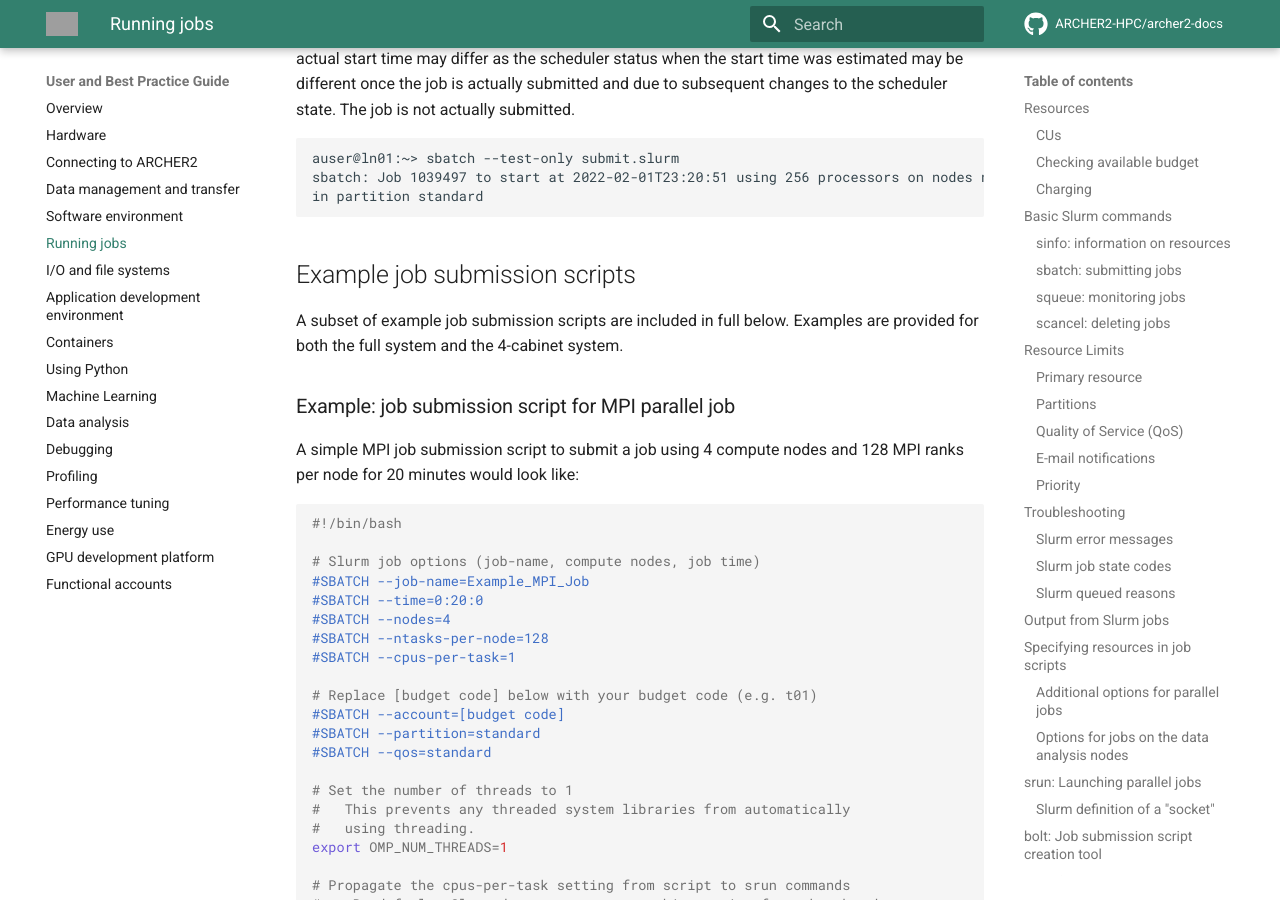
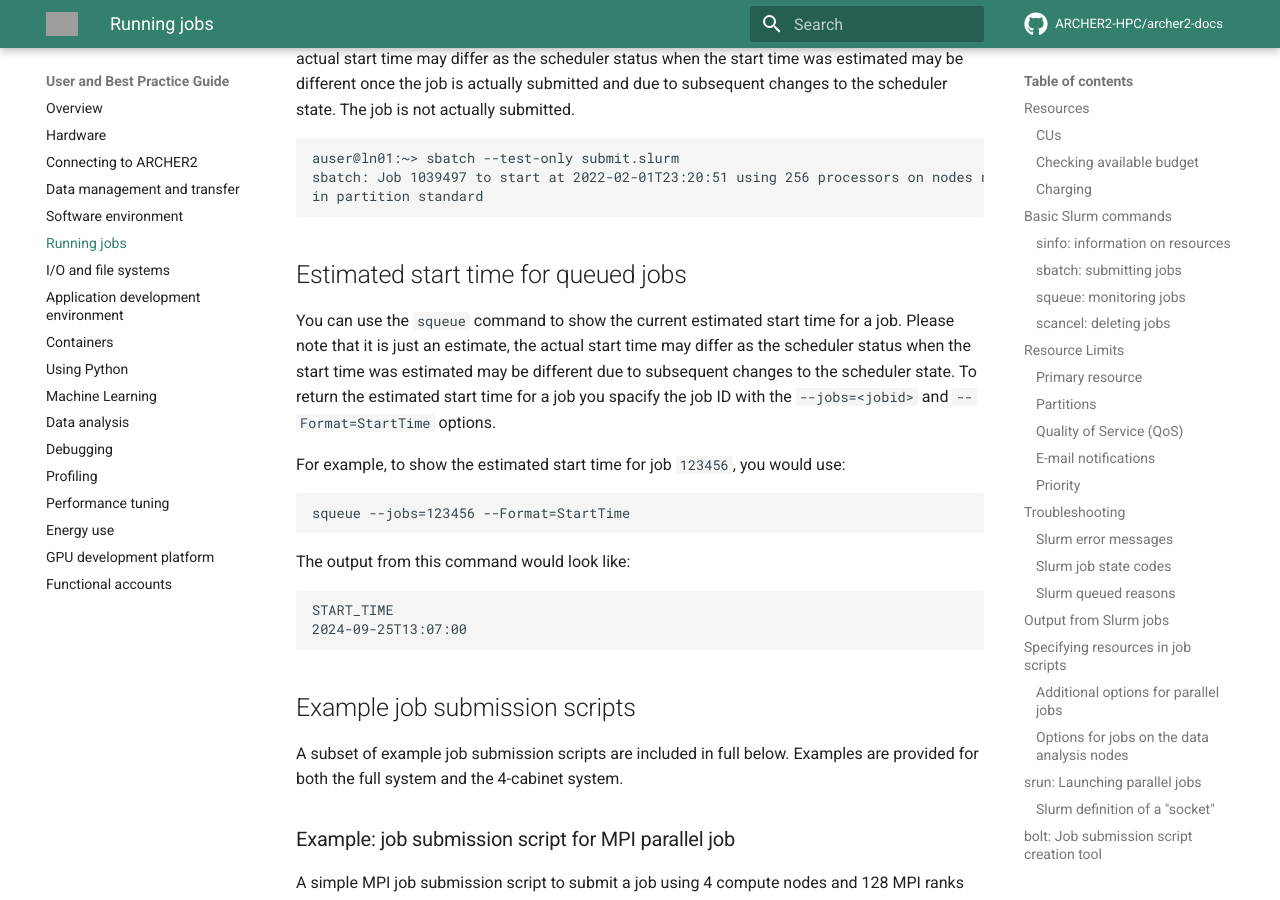
Before and after one commit to ARCHER2-HPC/archer2-docs, an MkDocs documentation site: the page built from docs/user-guide/scheduler.md, in a window 1280 px wide and 900 px high, scrolled down 19186 px. Built offline with MkDocs 1.6.1 and Material for MkDocs 9.7.7, drawn with Linux system fonts in a browser that asks for light colours; comment, search, counter and statistics services are not loaded; grey boxes are pictures that could not be loaded.

Commit message:
Adds not on estimatung start time. Closes #629

````diff
--- a/docs/user-guide/scheduler.md
+++ b/docs/user-guide/scheduler.md
@@ -761,6 +761,27 @@ An example of the sort of output the tool can give would be:
 auser@ln01:~> sbatch --test-only submit.slurm
 sbatch: Job 1039497 to start at 2022-02-01T23:20:51 using 256 processors on nodes nid002836
 in partition standard
+```
+
+## Estimated start time for queued jobs
+
+You can use the `squeue` command to show the current estimated start time for a job.
+Please note that it is just an estimate, the actual start time may differ as the scheduler
+status when the start time was estimated may be different due to subsequent changes to
+the scheduler state. To return the estimated start time for a job you spacify the
+job ID with the `--jobs=<jobid>` and `--Format=StartTime` options.
+
+For example, to show the estimated start time for job `123456`, you would use:
+
+```
+squeue --jobs=123456 --Format=StartTime
+```
+
+The output from this command would look like:
+
+```
+START_TIME
+2024-09-25T13:07:00
 ```
 
 ## Example job submission scripts
````
